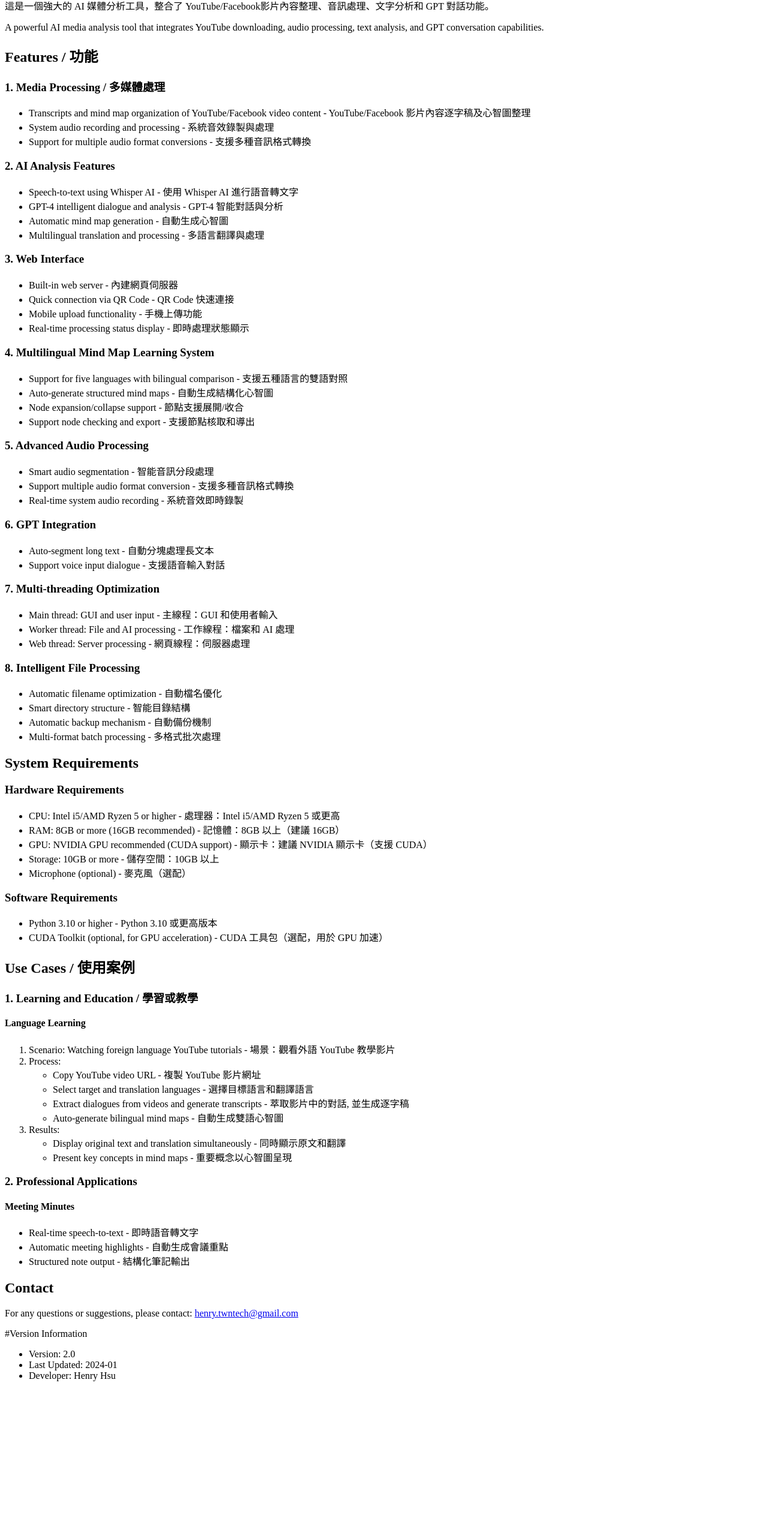
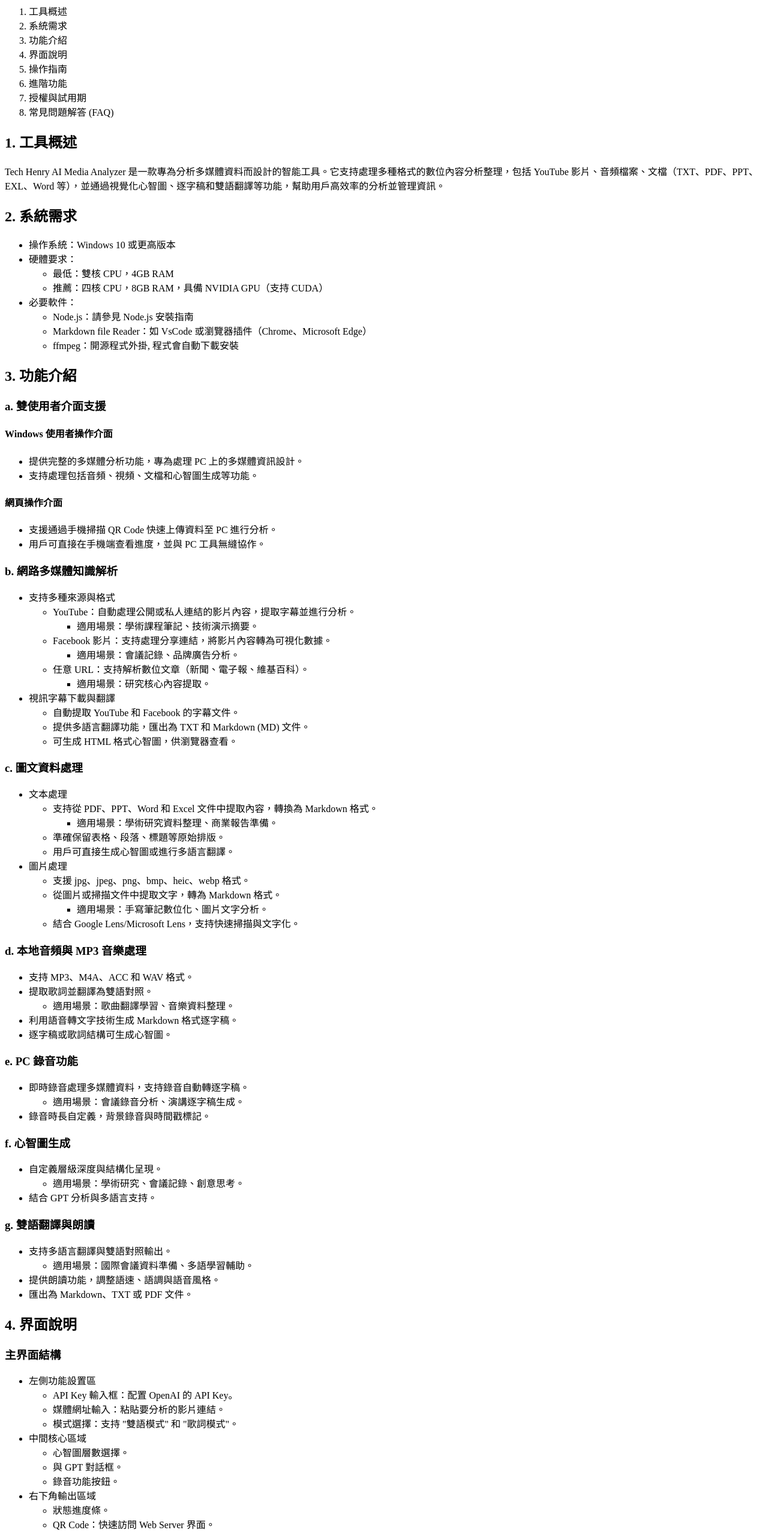
Before and after one commit to henryhsu0228/HenryHsu_markmap, a plain HTML site: page Tech_Henry_AI_Media_Analyzer_User_Manu.html in a window 1280 px wide. Shown: the part 138-2694 px from the top of the page at 60% size. Before the commit the page ends 2457 px from the top, so only its background shows below. Drawn offline with Linux system fonts and the light colour scheme.

Commit message:
20250121 update 7 Tech Henry AI Media Analyzer

```diff
--- a/Tech_Henry_AI_Media_Analyzer_User_Manu.html
+++ b/Tech_Henry_AI_Media_Analyzer_User_Manu.html
@@ -1,127 +1,264 @@
 <!DOCTYPE html>
-<html lang="en">
+<html lang="zh-Hant">
 <head>
     <meta charset="UTF-8">
     <meta name="viewport" content="width=device-width, initial-scale=1.0">
-    <title>Tech Henry AI Knowledge Analyzer</title>
+    <title>Tech Henry AI Media Analyzer 使用手冊</title>
 </head>
 <body>
-    <h1>Tech Henry AI Knowledge Analyzer</h1>
-    <h2>Tech Henry AI 知識分析工具</h2>
-    <p>這是一個強大的 AI 媒體分析工具，整合了 YouTube/Facebook影片內容整理、音訊處理、文字分析和 GPT 對話功能。</p>
-    <p>A powerful AI media analysis tool that integrates YouTube downloading, audio processing, text analysis, and GPT conversation capabilities.</p>
+    <h1>Tech Henry AI Media Analyzer 使用手冊</h1>
 
-    <h2>Features / 功能</h2>
-    <h3>1. Media Processing / 多媒體處理</h3>
+    <h2>目錄</h2>
+    <ol>
+        <li>工具概述</li>
+        <li>系統需求</li>
+        <li>功能介紹</li>
+        <li>界面說明</li>
+        <li>操作指南</li>
+        <li>進階功能</li>
+        <li>授權與試用期</li>
+        <li>常見問題解答 (FAQ)</li>
+    </ol>
+
+    <h2>1. 工具概述</h2>
+    <p>Tech Henry AI Media Analyzer 是一款專為分析多媒體資料而設計的智能工具。它支持處理多種格式的數位內容分析整理，包括 YouTube 影片、音頻檔案、文檔（TXT、PDF、PPT、EXL、Word 等），並通過視覺化心智圖、逐字稿和雙語翻譯等功能，幫助用戶高效率的分析並管理資訊。</p>
+
+    <h2>2. 系統需求</h2>
     <ul>
-        <li>Transcripts and mind map organization of YouTube/Facebook video content - YouTube/Facebook 影片內容逐字稿及心智圖整理</li>
-        <li>System audio recording and processing - 系統音效錄製與處理</li>
-        <li>Support for multiple audio format conversions - 支援多種音訊格式轉換</li>
+        <li>操作系統：Windows 10 或更高版本</li>
+        <li>硬體要求：
+            <ul>
+                <li>最低：雙核 CPU，4GB RAM</li>
+                <li>推薦：四核 CPU，8GB RAM，具備 NVIDIA GPU（支持 CUDA）</li>
+            </ul>
+        </li>
+        <li>必要軟件：
+            <ul>
+                <li>Node.js：請參見 Node.js 安裝指南</li>
+                <li>Markdown file Reader：如 VsCode 或瀏覽器插件（Chrome、Microsoft Edge）</li>
+                <li>ffmpeg：開源程式外掛, 程式會自動下載安裝</li>
+            </ul>
+        </li>
     </ul>
 
-    <h3>2. AI Analysis Features</h3>
+    <h2>3. 功能介紹</h2>
+    <h3>a. 雙使用者介面支援</h3>
+    <h4>Windows 使用者操作介面</h4>
     <ul>
-        <li>Speech-to-text using Whisper AI - 使用 Whisper AI 進行語音轉文字</li>
-        <li>GPT-4 intelligent dialogue and analysis - GPT-4 智能對話與分析</li>
-        <li>Automatic mind map generation - 自動生成心智圖</li>
-        <li>Multilingual translation and processing - 多語言翻譯與處理</li>
+        <li>提供完整的多媒體分析功能，專為處理 PC 上的多媒體資訊設計。</li>
+        <li>支持處理包括音頻、視頻、文檔和心智圖生成等功能。</li>
+    </ul>
+    <h4>網頁操作介面</h4>
+    <ul>
+        <li>支援通過手機掃描 QR Code 快速上傳資料至 PC 進行分析。</li>
+        <li>用戶可直接在手機端查看進度，並與 PC 工具無縫協作。</li>
     </ul>
 
-    <h3>3. Web Interface</h3>
+    <h3>b. 網路多媒體知識解析</h3>
     <ul>
-        <li>Built-in web server - 內建網頁伺服器</li>
-        <li>Quick connection via QR Code - QR Code 快速連接</li>
-        <li>Mobile upload functionality - 手機上傳功能</li>
-        <li>Real-time processing status display - 即時處理狀態顯示</li>
+        <li>支持多種來源與格式
+            <ul>
+                <li>YouTube：自動處理公開或私人連結的影片內容，提取字幕並進行分析。
+                    <ul>
+                        <li>適用場景：學術課程筆記、技術演示摘要。</li>
+                    </ul>
+                </li>
+                <li>Facebook 影片：支持處理分享連結，將影片內容轉為可視化數據。
+                    <ul>
+                        <li>適用場景：會議記錄、品牌廣告分析。</li>
+                    </ul>
+                </li>
+                <li>任意 URL：支持解析數位文章（新聞、電子報、維基百科）。
+                    <ul>
+                        <li>適用場景：研究核心內容提取。</li>
+                    </ul>
+                </li>
+            </ul>
+        </li>
+        <li>視訊字幕下載與翻譯
+            <ul>
+                <li>自動提取 YouTube 和 Facebook 的字幕文件。</li>
+                <li>提供多語言翻譯功能，匯出為 TXT 和 Markdown (MD) 文件。</li>
+                <li>可生成 HTML 格式心智圖，供瀏覽器查看。</li>
+            </ul>
+        </li>
     </ul>
 
-    <h3>4. Multilingual Mind Map Learning System</h3>
+    <h3>c. 圖文資料處理</h3>
     <ul>
-        <li>Support for five languages with bilingual comparison - 支援五種語言的雙語對照</li>
-        <li>Auto-generate structured mind maps - 自動生成結構化心智圖</li>
-        <li>Node expansion/collapse support - 節點支援展開/收合</li>
-        <li>Support node checking and export - 支援節點核取和導出</li>
+        <li>文本處理
+            <ul>
+                <li>支持從 PDF、PPT、Word 和 Excel 文件中提取內容，轉換為 Markdown 格式。
+                    <ul>
+                        <li>適用場景：學術研究資料整理、商業報告準備。</li>
+                    </ul>
+                </li>
+                <li>準確保留表格、段落、標題等原始排版。</li>
+                <li>用戶可直接生成心智圖或進行多語言翻譯。</li>
+            </ul>
+        </li>
+        <li>圖片處理
+            <ul>
+                <li>支援 jpg、jpeg、png、bmp、heic、webp 格式。</li>
+                <li>從圖片或掃描文件中提取文字，轉為 Markdown 格式。
+                    <ul>
+                        <li>適用場景：手寫筆記數位化、圖片文字分析。</li>
+                    </ul>
+                </li>
+                <li>結合 Google Lens/Microsoft Lens，支持快速掃描與文字化。</li>
+            </ul>
+        </li>
     </ul>
 
-    <h3>5. Advanced Audio Processing</h3>
+    <h3>d. 本地音頻與 MP3 音樂處理</h3>
     <ul>
-        <li>Smart audio segmentation - 智能音訊分段處理</li>
-        <li>Support multiple audio format conversion - 支援多種音訊格式轉換</li>
-        <li>Real-time system audio recording - 系統音效即時錄製</li>
+        <li>支持 MP3、M4A、ACC 和 WAV 格式。</li>
+        <li>提取歌詞並翻譯為雙語對照。
+            <ul>
+                <li>適用場景：歌曲翻譯學習、音樂資料整理。</li>
+            </ul>
+        </li>
+        <li>利用語音轉文字技術生成 Markdown 格式逐字稿。</li>
+        <li>逐字稿或歌詞結構可生成心智圖。</li>
     </ul>
 
-    <h3>6. GPT Integration</h3>
+    <h3>e. PC 錄音功能</h3>
     <ul>
-        <li>Auto-segment long text - 自動分塊處理長文本</li>
-        <li>Support voice input dialogue - 支援語音輸入對話</li>
+        <li>即時錄音處理多媒體資料，支持錄音自動轉逐字稿。
+            <ul>
+                <li>適用場景：會議錄音分析、演講逐字稿生成。</li>
+            </ul>
+        </li>
+        <li>錄音時長自定義，背景錄音與時間戳標記。</li>
     </ul>
 
-    <h3>7. Multi-threading Optimization</h3>
+    <h3>f. 心智圖生成</h3>
     <ul>
-        <li>Main thread: GUI and user input - 主線程：GUI 和使用者輸入</li>
-        <li>Worker thread: File and AI processing - 工作線程：檔案和 AI 處理</li>
-        <li>Web thread: Server processing - 網頁線程：伺服器處理</li>
+        <li>自定義層級深度與結構化呈現。
+            <ul>
+                <li>適用場景：學術研究、會議記錄、創意思考。</li>
+            </ul>
+        </li>
+        <li>結合 GPT 分析與多語言支持。</li>
     </ul>
 
-    <h3>8. Intelligent File Processing</h3>
+    <h3>g. 雙語翻譯與朗讀</h3>
     <ul>
-        <li>Automatic filename optimization - 自動檔名優化</li>
-        <li>Smart directory structure - 智能目錄結構</li>
-        <li>Automatic backup mechanism - 自動備份機制</li>
-        <li>Multi-format batch processing - 多格式批次處理</li>
+        <li>支持多語言翻譯與雙語對照輸出。
+            <ul>
+                <li>適用場景：國際會議資料準備、多語學習輔助。</li>
+            </ul>
+        </li>
+        <li>提供朗讀功能，調整語速、語調與語音風格。</li>
+        <li>匯出為 Markdown、TXT 或 PDF 文件。</li>
     </ul>
 
-    <h2>System Requirements</h2>
-    <h3>Hardware Requirements</h3>
+    <h2>4. 界面說明</h2>
+    <h3>主界面結構</h3>
     <ul>
-        <li>CPU: Intel i5/AMD Ryzen 5 or higher - 處理器：Intel i5/AMD Ryzen 5 或更高</li>
-        <li>RAM: 8GB or more (16GB recommended) - 記憶體：8GB 以上（建議 16GB）</li>
-        <li>GPU: NVIDIA GPU recommended (CUDA support) - 顯示卡：建議 NVIDIA 顯示卡（支援 CUDA）</li>
-        <li>Storage: 10GB or more - 儲存空間：10GB 以上</li>
-        <li>Microphone (optional) - 麥克風（選配）</li>
+        <li>左側功能設置區
+            <ul>
+                <li>API Key 輸入框：配置 OpenAI 的 API Key。</li>
+                <li>媒體網址輸入：粘貼要分析的影片連結。</li>
+                <li>模式選擇：支持 "雙語模式" 和 "歌詞模式"。</li>
+            </ul>
+        </li>
+        <li>中間核心區域
+            <ul>
+                <li>心智圖層數選擇。</li>
+                <li>與 GPT 對話框。</li>
+                <li>錄音功能按鈕。</li>
+            </ul>
+        </li>
+        <li>右下角輸出區域
+            <ul>
+                <li>狀態進度條。</li>
+                <li>QR Code：快速訪問 Web Server 界面。</li>
+            </ul>
+        </li>
+        <li>底部狀態欄
+            <ul>
+                <li>授權信息與 GPU 狀態。</li>
+            </ul>
+        </li>
     </ul>
 
-    <h3>Software Requirements</h3>
+    <h2>5. 操作指南</h2>
+    <h3>初始化設置</h3>
     <ul>
-        <li>Python 3.10 or higher - Python 3.10 或更高版本</li>
-        <li>CUDA Toolkit (optional, for GPU acceleration) - CUDA 工具包（選配，用於 GPU 加速）</li>
+        <li>啟動軟件後，輸入有效的 OpenAI API Key。</li>
+        <li>確保 NVIDIA 驅動已安裝（若啟用 GPU 加速）。</li>
+        <li>在 Google Sheets 中註冊 email，啟用試用期。</li>
     </ul>
 
-    <h2>Use Cases / 使用案例</h2>
-    <h3>1. Learning and Education / 學習或教學</h3>
-    <h4>Language Learning</h4>
+    <h3>核心功能使用</h3>
+    <ul>
+        <li>分析 YouTube 或 URL: 粘貼影片連結至 "輸入媒體網址" 欄位。</li>
+        <li>選擇下載字幕語言。</li>
+        <li>點擊 "分析文本" 按鈕。</li>
+    </ul>
+
+    <h3>心智圖生成</h3>
+    <ul>
+        <li>選擇心智圖層數。</li>
+        <li>點擊 "分析文本"，生成的心智圖自動保存。</li>
+    </ul>
+
+    <h3>錄音與逐字稿生成</h3>
+    <ul>
+        <li>點擊錄音按鈕，開始錄音。</li>
+        <li>錄音完成後，自動生成逐字稿。</li>
+    </ul>
+
+    <h2>6. 進階功能</h2>
+    <ul>
+        <li>支持多語言解析與翻譯。</li>
+        <li>動態分段處理與 token 數調整。</li>
+        <li>與 GPT-4o-mini 的互動。</li>
+    </ul>
+
+    <h2>7. 授權與試用期</h2>
+    <h3>試用流程</h3>
+    <ul>
+        <li>發送 email 至 henrytalk.techpro@gmail.com 請求試用期。</li>
+        <li>在 Google Sheets 確認 email 註冊。</li>
+        <li>試用期結束後，聯繫客服延長或升級。</li>
+    </ul>
+
+    <h3>授權模式</h3>
+    <ul>
+        <li>免費試用：7 天內無功能限制。</li>
+        <li>訂閱模式：支持按月或按年付費。</li>
+    </ul>
+
+    <h2>8. 常見問題解答 (FAQ)</h2>
     <ol>
-        <li>Scenario: Watching foreign language YouTube tutorials - 場景：觀看外語 YouTube 教學影片</li>
-        <li>Process:</li>
-        <ul>
-            <li>Copy YouTube video URL - 複製 YouTube 影片網址</li>
-            <li>Select target and translation languages - 選擇目標語言和翻譯語言</li>
-            <li>Extract dialogues from videos and generate transcripts - 萃取影片中的對話, 並生成逐字稿</li>
-            <li>Auto-generate bilingual mind maps - 自動生成雙語心智圖</li>
-        </ul>
-        <li>Results:</li>
-        <ul>
-            <li>Display original text and translation simultaneously - 同時顯示原文和翻譯</li>
-            <li>Present key concepts in mind maps - 重要概念以心智圖呈現</li>
-        </ul>
+        <li>按鈕無法點擊？
+            <ul>
+                <li>檢查 email 是否已註冊並授權。</li>
+            </ul>
+        </li>
+        <li>心智圖太簡略？
+            <ul>
+                <li>減少 token 數或增加層數。</li>
+            </ul>
+        </li>
+        <li>錄音功能無法使用？
+            <ul>
+                <li>檢查麥克風連接與系統設置。</li>
+            </ul>
+        </li>
+        <li>如何導出結果？
+            <ul>
+                <li>使用 Markdown 編輯器或擴展查看生成文件。</li>
+            </ul>
+        </li>
     </ol>
 
-    <h3>2. Professional Applications</h3>
-    <h4>Meeting Minutes</h4>
+    <p>如需更多幫助，請聯繫：</p>
     <ul>
-        <li>Real-time speech-to-text - 即時語音轉文字</li>
-        <li>Automatic meeting highlights - 自動生成會議重點</li>
-        <li>Structured note output - 結構化筆記輸出</li>
-    </ul>
-
-    <h2>Contact</h2>
-    <p>For any questions or suggestions, please contact: <a href="mailto:henry.twntech@gmail.com">henry.twntech@gmail.com</a></p>
-
-    <p>#Version Information</p>
-    <ul>
-        <li>Version: 2.0</li>
-        <li>Last Updated: 2024-01</li>
-        <li>Developer: Henry Hsu</li>
+        <li>客服信箱：henrytalk.techpro@gmail.com</li>
+        <li>官方網站：https://henryhsu0228.github.io/HenryHsu_markmap/Tech_Henry_AI_Media_Analyzer_User_Manu.html</li>
     </ul>
 </body>
 </html>
```
Also changed, not shown: henryio_web.txt.
